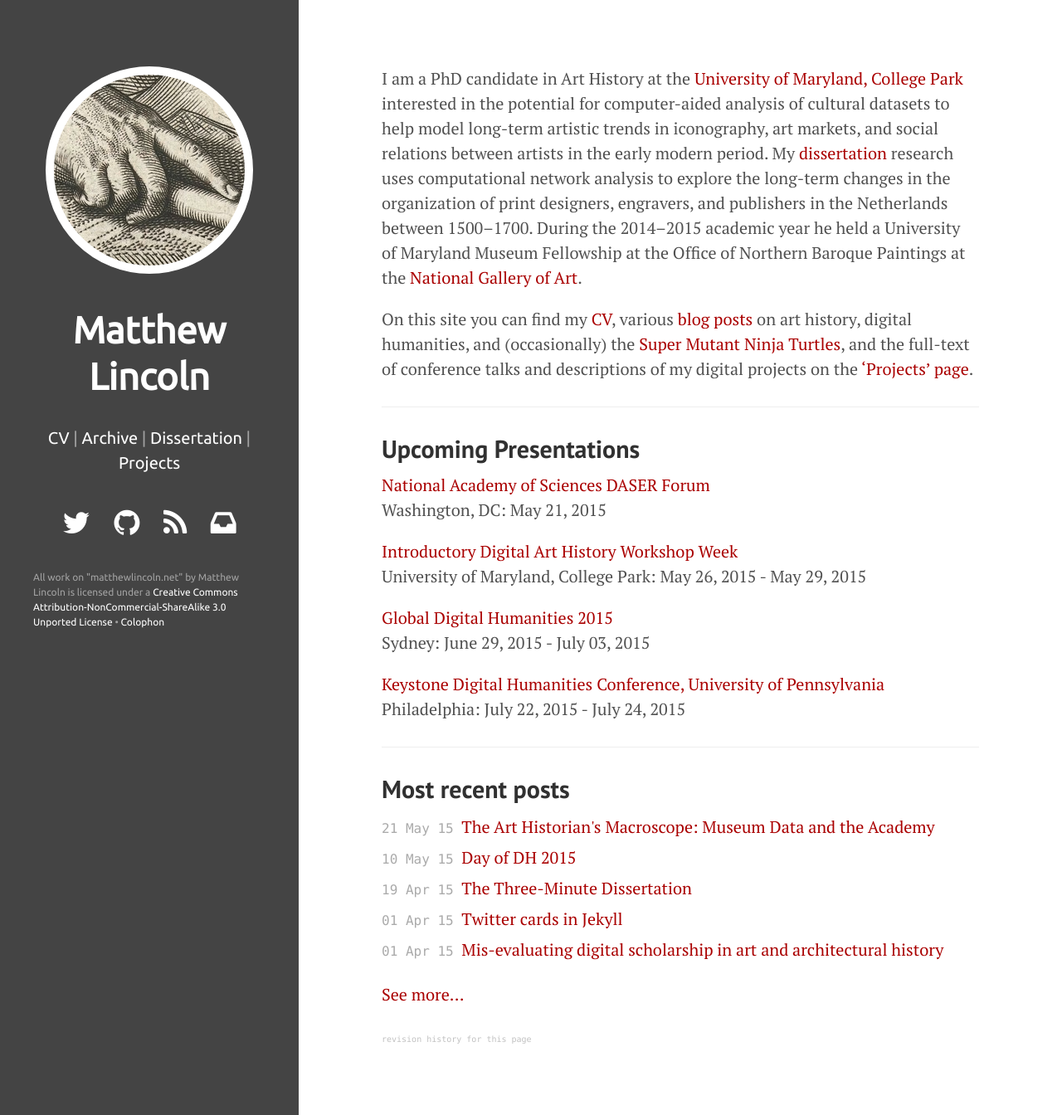
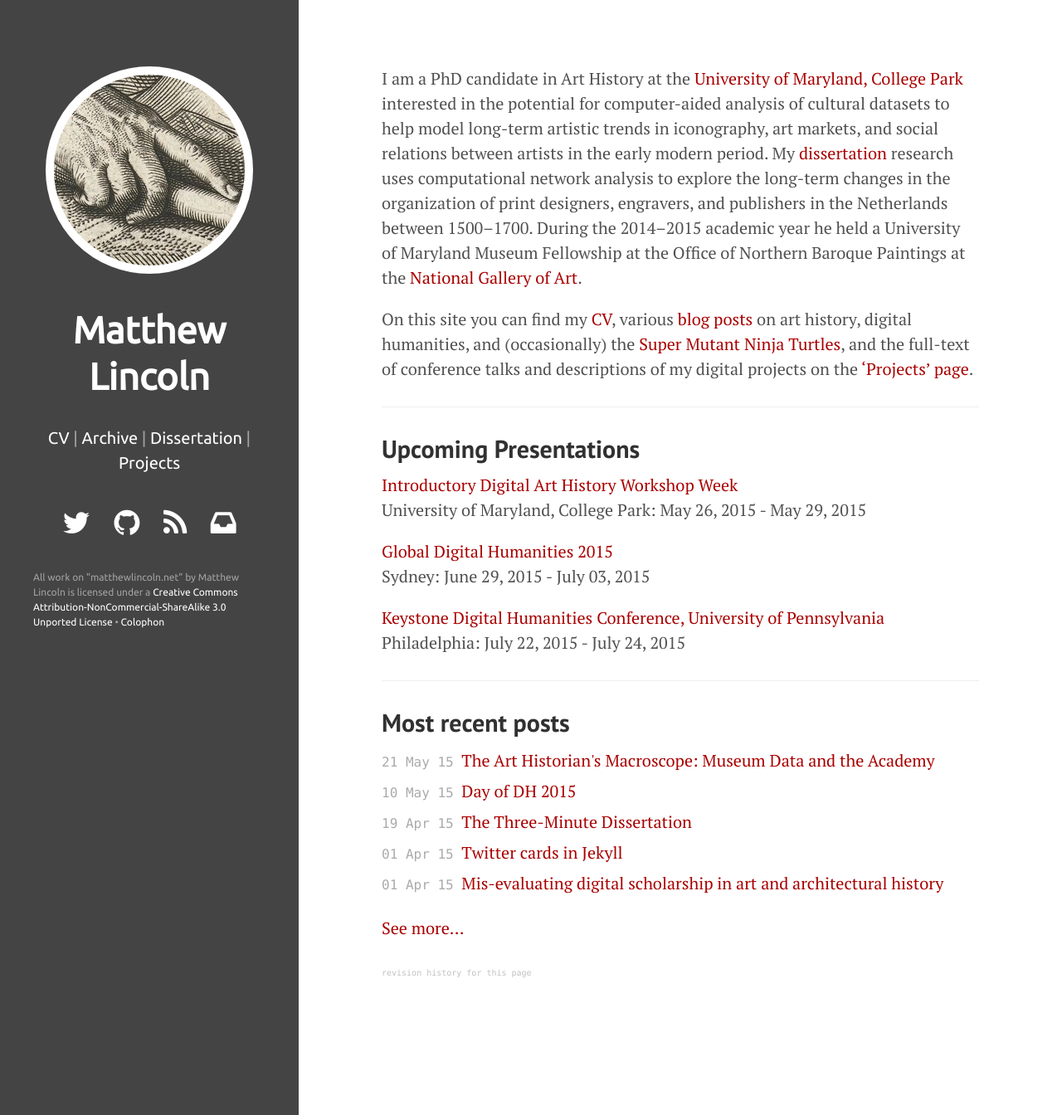
Before and after one commit to mdlincoln/mdlincoln.github.io, a Jekyll site: the page built from index.md, in a window 1280 px wide and 1344 px high. Shown: the whole window at 83% size. Built offline with Jekyll 4.4.1, drawn with Linux system fonts in a browser that asks for light colours; nearby versions of some CDN libraries.

Commit message:
DASER is finished

```diff
--- a/_data/travel.yaml
+++ b/_data/travel.yaml
@@ -3,10 +3,6 @@
   url: http://dh2015.org
   datestart: 2015-06-29 00:00:00 -0500
   dateend: 2015-07-03 00:00:00 -0500
-- venue: National Academy of Sciences DASER Forum
-  location: "Washington, DC"
-  url: http://www.cpnas.org/events/daser-052115.html
-  datestart: 2015-05-21 00:00:00 -0500
 - venue: "Keystone Digital Humanities Conference, University of Pennsylvania"
   location: Philadelphia
   url: http://sceti.library.upenn.edu/KeystoneDH/
```
